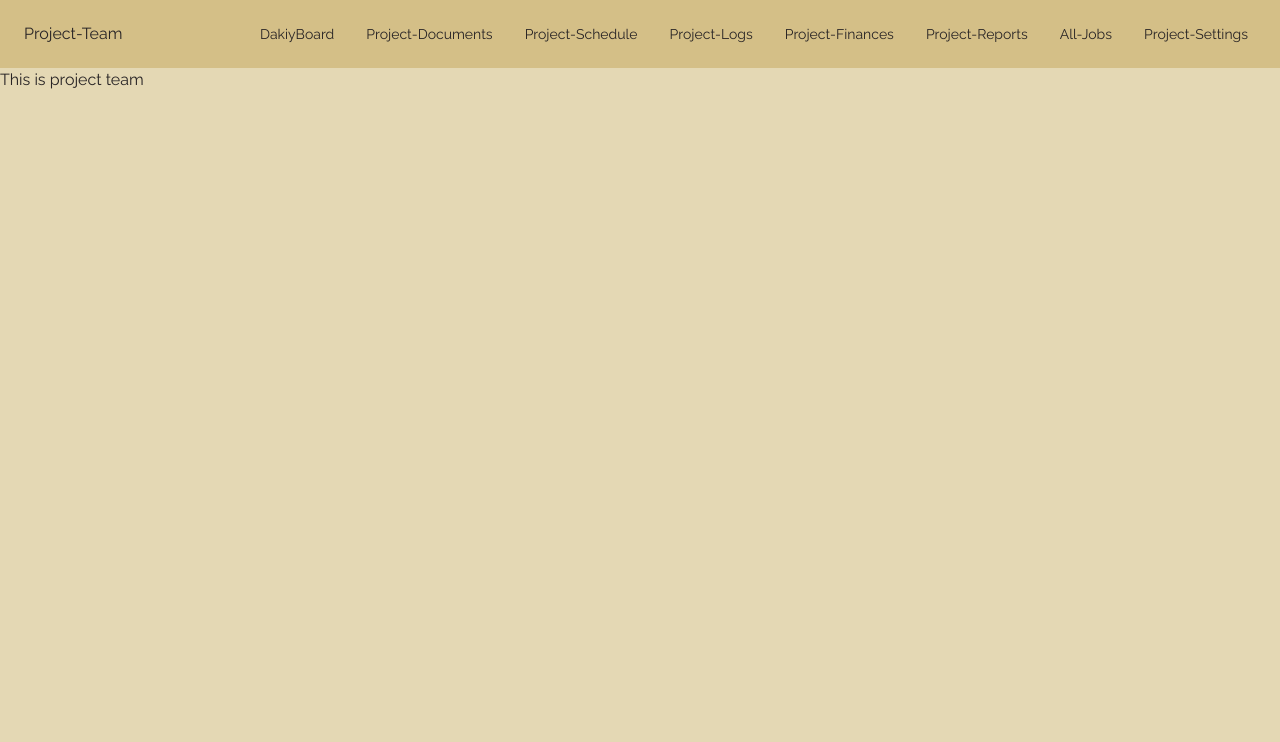
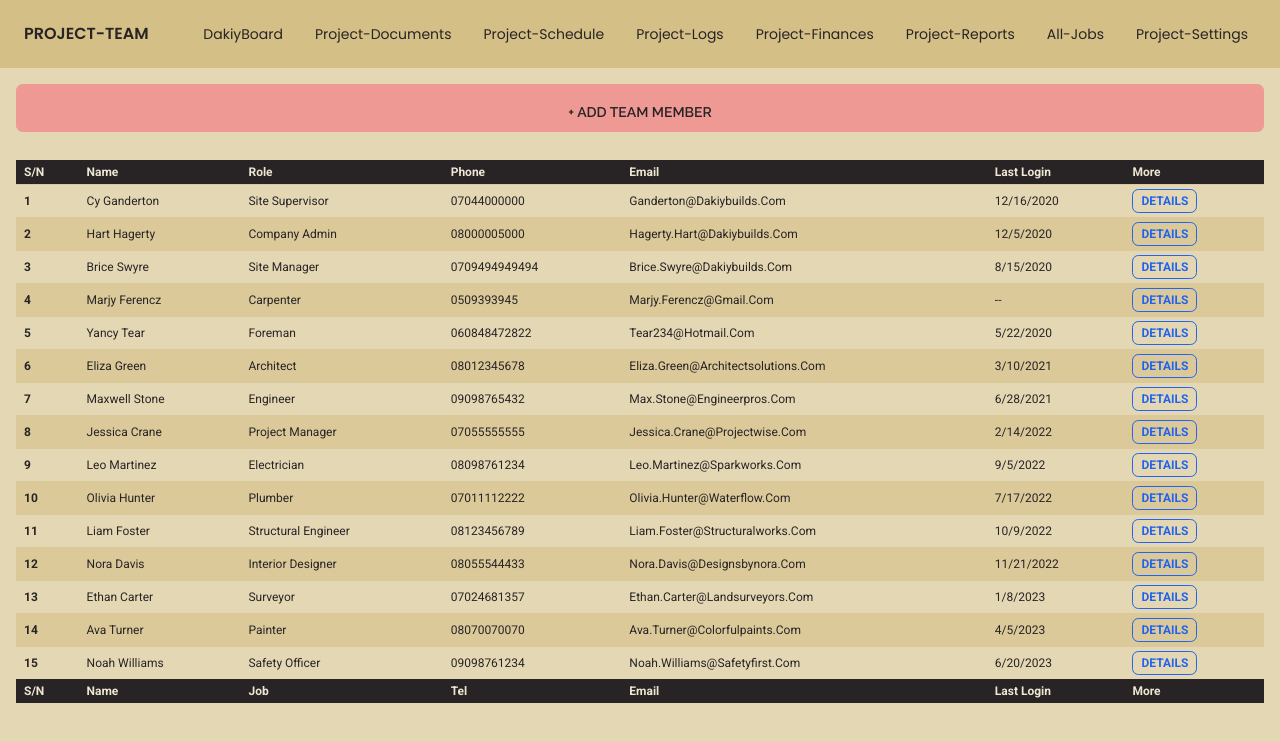
Before and after one commit to Lanr3waju/dakiybuilds, a Next.js app: page /project-team in a window 1280 px wide. Shown: the top 742 px of the page. Built offline with nearby package versions, Linux system fonts and the light colour scheme; a web font is replaced by a local one.

Commit message:
feat: design project team page ui (#18)

```diff
--- a/app/components/all-jobs-page/AllJobs.jsx
+++ b/app/components/all-jobs-page/AllJobs.jsx
@@ -1,3 +1,4 @@
+import AddButon from '../utils/AddButon'
 import HorizontalLine from '../utils/HorizontalLine'
 import Progress from '../utils/Progress'
 import addCommasToMoney from '../utils/addCommasToNos'
@@ -8,6 +9,7 @@ function AllJobs() {
         <section className='p-4 font-Poppins'>
             <h1 className='font-medium uppercase text-primary md:text-lg'>Jobs</h1>
             <HorizontalLine />
+            <AddButon addText="Add Job" />
             <ul>
                 {allProjects.map(({ title, progress, contractSum, startDate, estimatedFinishDate, clientName }) => (
                     <li className='mb-1 flex w-full flex-wrap items-center justify-between p-4 shadow-lg shadow-base-300' key={title}>
@@ -17,7 +19,7 @@ function AllJobs() {
                             <p>Client: {clientName}</p>
                             <Progress progress={progress} />
                         </section>
-                        <button className='btn btn-neutral mt-3 font-Poppins text-neutral-content md:m-0 md:p-12'>open project</button>
+                        <button className='btn btn-neutral mt-3 font-Poppins text-neutral-content md:m-0'>open project</button>
                     </li>
                 ))}
             </ul>
--- a/app/components/layout/Header.jsx
+++ b/app/components/layout/Header.jsx
@@ -14,7 +14,7 @@ function Header({ children }) {
         'project-settings']
     return (
         <header className={pathname === 'dakiyBoard' ? "md:hidden" : ""}>
-            <div className="drawer z-50">
+            <div className="drawer z-50 font-Poppins">
                 <input id="my-drawer-3" type="checkbox" className="drawer-toggle" />
                 <div className="drawer-content flex flex-col">
                     {/* Navbar */}
@@ -24,7 +24,7 @@ function Header({ children }) {
                                 <svg xmlns="http://www.w3.org/2000/svg" fill="none" viewBox="0 0 24 24" className="inline-block h-6 w-6 stroke-current"><path strokeLinecap="round" strokeLinejoin="round" strokeWidth="2" d="M4 6h16M4 12h16M4 18h16"></path></svg>
                             </label>
                         </div>
-                        <div className="mx-2 flex-1 px-2 capitalize">{pathname}</div>
+                        <div className="mx-2 flex-1 px-2 font-semibold uppercase">{pathname}</div>
                         <div className="hidden flex-none lg:block">
                             <ul className="menu menu-horizontal">
                                 {/* Navbar menu content here */}
--- a/app/components/project-docs/DocType.jsx
+++ b/app/components/project-docs/DocType.jsx
@@ -10,7 +10,7 @@ function DocType({ name }) {
             <ul className="mx-auto flex w-full flex-wrap justify-start">
                 {data.map((doc) => (
                     <li key={doc}><Image
-                        className=" h-30 mb-4 mr-5 w-40 cursor-pointer rounded-md border-2 border-primary object-cover md:w-56"
+                        className=" h-28 mb-4 mr-5 w-40 cursor-pointer rounded-md border-2 border-primary object-cover md:w-56"
                         src='/logo.png'
                         width={300}
                         height={200}
--- /dev/null
+++ b/app/components/project-team/Team.jsx
@@ -0,0 +1,13 @@
+import AddButon from "../utils/AddButon"
+import TeamMembers from "./TeamMembers"
+
+function Team() {
+    return (
+        <section className="p-4">
+            <AddButon addText="Add Team Member" />
+            <TeamMembers />
+        </section>
+    )
+}
+
+export default Team
--- /dev/null
+++ b/app/components/project-team/TeamMembers.jsx
@@ -0,0 +1,49 @@
+import teamData from './teamData.json'
+
+function TeamMembers() {
+    return (
+        <section className="mt-5">
+            <div className="overflow-x-auto font-Roboto">
+                <table className="table table-zebra table-xs">
+                    <thead className="bg-primary-content text-neutral-content">
+                        <tr>
+                            <th>S/N</th>
+                            <th>Name</th>
+                            <th>Role</th>
+                            <th>Phone</th>
+                            <th>Email</th>
+                            <th>Last Login</th>
+                            <th>More</th>
+                        </tr>
+                    </thead>
+                    <tbody>
+                        {teamData.map(({ id, name, role, phone, email, lastLoginDate }) => (
+                            <tr key={id}>
+                                <th>{id}</th>
+                                <td>{name}</td>
+                                <td>{role}</td>
+                                <td>{phone}</td>
+                                <td className="capitalize">{email}</td>
+                                <td>{lastLoginDate}</td>
+                                <td><button className="btn  btn-info btn-outline btn-xs">details</button></td>
+                            </tr>
+                        ))}
+                    </tbody>
+                    <tfoot className="bg-primary-content text-neutral-content">
+                        <tr>
+                            <th>S/N</th>
+                            <th>Name</th>
+                            <th>Job</th>
+                            <th>Tel</th>
+                            <th>Email</th>
+                            <th>Last Login</th>
+                            <th>More</th>
+                        </tr>
+                    </tfoot>
+                </table>
+            </div>
+        </section >
+    )
+}
+
+export default TeamMembers
--- /dev/null
+++ b/app/components/project-team/teamData.json
@@ -0,0 +1,122 @@
+[
+    {
+      "id": 1,
+      "name": "Cy Ganderton",
+      "role": "Site Supervisor",
+      "phone": "07044000000",
+      "email": "ganderton@dakiybuilds.com",
+      "lastLoginDate": "12/16/2020"
+    },
+    {
+      "id": 2,
+      "name": "Hart Hagerty",
+      "role": "Company Admin",
+      "phone": "08000005000",
+      "email": "Hagerty.Hart@dakiybuilds.com",
+      "lastLoginDate": "12/5/2020"
+    },
+    {
+      "id": 3,
+      "name": "Brice Swyre",
+      "role": "Site Manager",
+      "phone": "0709494949494",
+      "email": "Brice.Swyre@dakiybuilds.com",
+      "lastLoginDate": "8/15/2020"
+    },
+    {
+      "id": 4,
+      "name": "Marjy Ferencz",
+      "role": "Carpenter",
+      "phone": "0509393945",
+      "email": "Marjy.Ferencz@gmail.com",
+      "lastLoginDate": "--"
+    },
+    {
+      "id": 5,
+      "name": "Yancy Tear",
+      "role": "Foreman",
+      "phone": "060848472822",
+      "email": "tear234@hotmail.com",
+      "lastLoginDate": "5/22/2020"
+    },
+    {
+      "id": 6,
+      "name": "Eliza Green",
+      "role": "Architect",
+      "phone": "08012345678",
+      "email": "eliza.green@architectsolutions.com",
+      "lastLoginDate": "3/10/2021"
+    },
+    {
+      "id": 7,
+      "name": "Maxwell Stone",
+      "role": "Engineer",
+      "phone": "09098765432",
+      "email": "max.stone@engineerpros.com",
+      "lastLoginDate": "6/28/2021"
+    },
+    {
+      "id": 8,
+      "name": "Jessica Crane",
+      "role": "Project Manager",
+      "phone": "07055555555",
+      "email": "jessica.crane@projectwise.com",
+      "lastLoginDate": "2/14/2022"
+    },
+    {
+      "id": 9,
+      "name": "Leo Martinez",
+      "role": "Electrician",
+      "phone": "08098761234",
+      "email": "leo.martinez@sparkworks.com",
+      "lastLoginDate": "9/5/2022"
+    },
+    {
+      "id": 10,
+      "name": "Olivia Hunter",
+      "role": "Plumber",
+      "phone": "07011112222",
+      "email": "olivia.hunter@waterflow.com",
+      "lastLoginDate": "7/17/2022"
+    },
+    {
+      "id": 11,
+      "name": "Liam Foster",
+      "role": "Structural Engineer",
+      "phone": "08123456789",
+      "email": "liam.foster@structuralworks.com",
+      "lastLoginDate": "10/9/2022"
+    },
+    {
+      "id": 12,
+      "name": "Nora Davis",
+      "role": "Interior Designer",
+      "phone": "08055544433",
+      "email": "nora.davis@designsbynora.com",
+      "lastLoginDate": "11/21/2022"
+    },
+    {
+      "id": 13,
+      "name": "Ethan Carter",
+      "role": "Surveyor",
+      "phone": "07024681357",
+      "email": "ethan.carter@landsurveyors.com",
+      "lastLoginDate": "1/8/2023"
+    },
+    {
+      "id": 14,
+      "name": "Ava Turner",
+      "role": "Painter",
+      "phone": "08070070070",
+      "email": "ava.turner@colorfulpaints.com",
+      "lastLoginDate": "4/5/2023"
+    },
+    {
+      "id": 15,
+      "name": "Noah Williams",
+      "role": "Safety Officer",
+      "phone": "09098761234",
+      "email": "noah.williams@safetyfirst.com",
+      "lastLoginDate": "6/20/2023"
+    }
+  ]
--- /dev/null
+++ b/app/components/utils/AddButon.jsx
@@ -0,0 +1,7 @@
+function AddButon({ addText }) {
+    return (
+        <button className='btn btn-primary mb-2 w-full py-5 text-right' type='button'>+ {addText}</button>
+    )
+}
+
+export default AddButon
--- a/app/project-team/page.jsx
+++ b/app/project-team/page.jsx
@@ -1,8 +1,10 @@
+import Team from "../components/project-team/Team"
+
 function ProjectTeam() {
     return (
-        <h2 data-testid="project-team-heading">
-            This is project team
-        </h2>
+        <section data-testid="project-team-heading" >
+            <Team />
+        </section>
     )
 }
 
```
Also changed, not shown: 1 other file (tests, documents, lock files or other folders).
